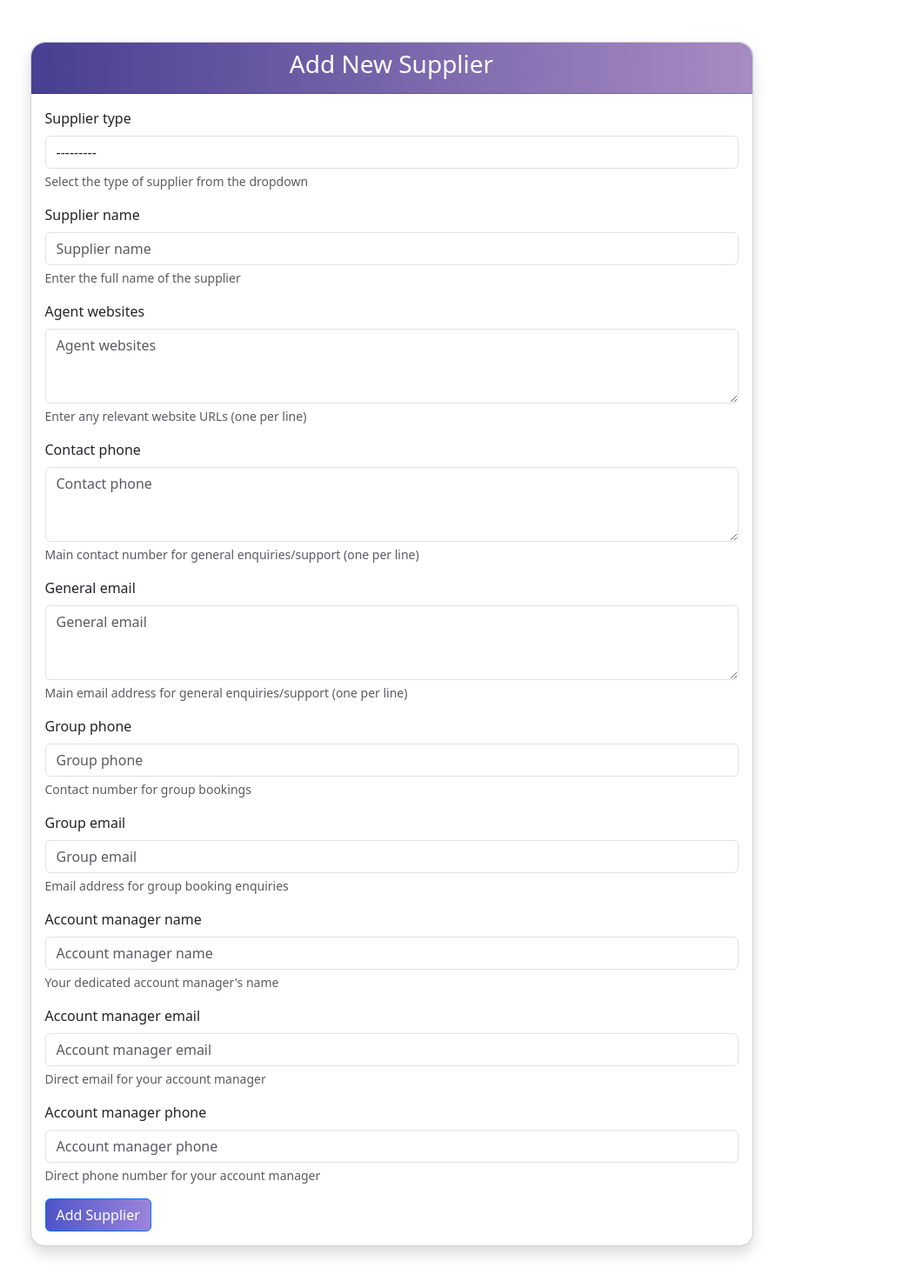
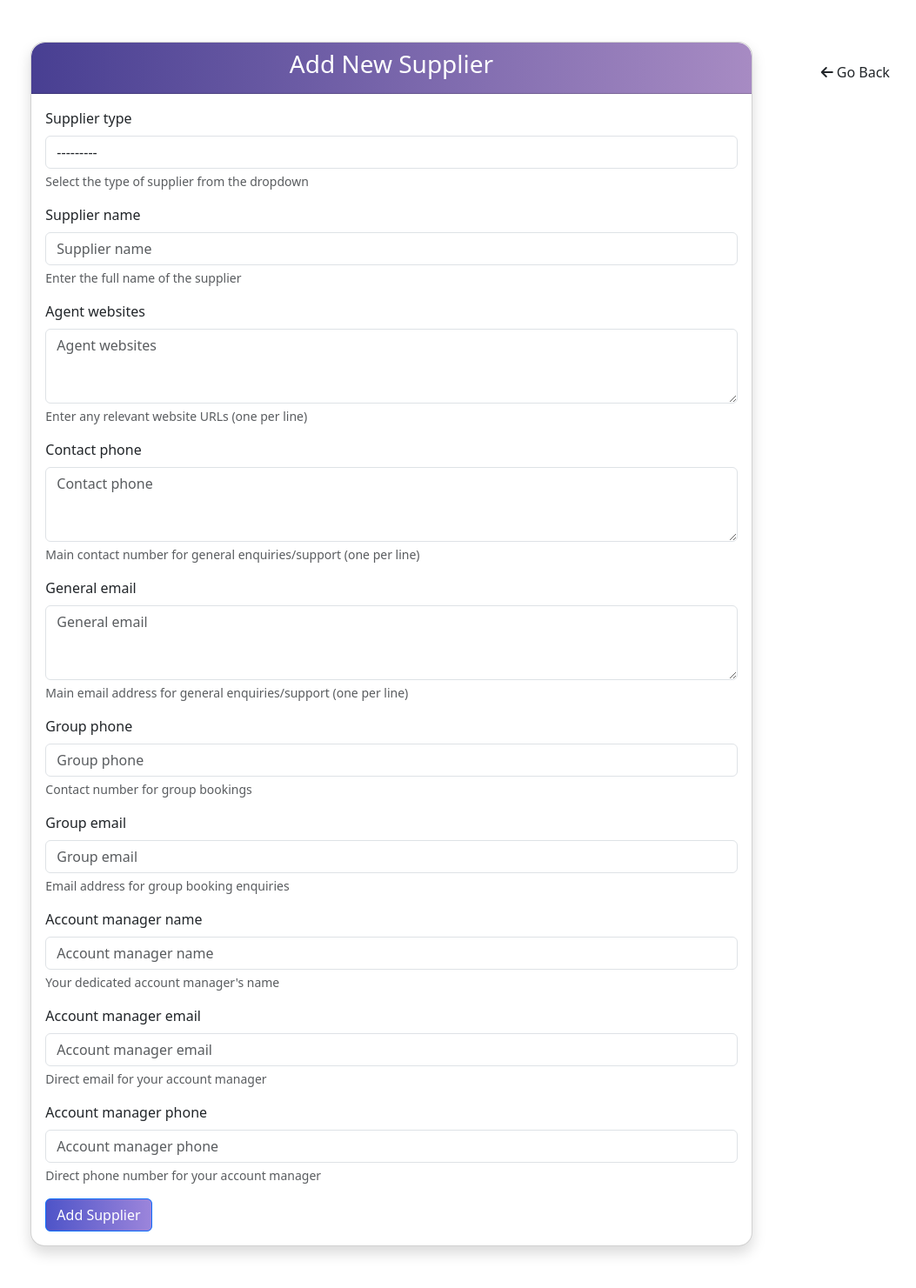
Before and after one commit to Ty-Thetravelguy/hub.easyavenues_v2, a Django app: page /agent-support/add-agent-supplier/ in a window 1280 px wide. Shown: the part 160-1641 px from the top of the page at 87% size, without its empty margins (190-1243 px from the left). Run offline with Django 5.2, Linux system fonts and the light colour scheme; the visitor is signed in with stand-in values (Sample User, id 1); some libraries are stand-ins or nearby versions; some web fonts are replaced.

Commit message:
Added back button on add_agent_supplier.html

```diff
--- a/agent_support/templates/agent_support/add_agent_supplier.html
+++ b/agent_support/templates/agent_support/add_agent_supplier.html
@@ -3,9 +3,11 @@
 
 {% block content %}
 <div class="container-fluid">
-    <div class="container">
-        <div class="row justify-content-center mt-5 mb-5">
-            <div class="col-md-9">
+
+        <div class="row mt-5 mb-5">
+            <!-- Center column with form -->
+            <div class="col-md-2"></div>
+            <div class="col-md-8 mx-auto">  <!-- Added mx-auto here -->
                 <div class="card shadow">
                     <div class="card-header text-center bg-gradient-blue-purple">
                         <h3 class="text-color-white">Add New Supplier</h3>
@@ -34,7 +36,17 @@
                     </div>
                 </div>
             </div>
+
+            <!-- Back button in fixed position -->
+
+            <div class="col-md-2">
+                <div class="sticky-top pt-3 text-center"> <!-- Add specific top position -->
+                    <a href="{% url 'agent_support:agent_support_view' %}" class="btn btn-special btn-md">
+                        <i class="fas fa-arrow-left me-1"></i>Go Back
+                    </a>
+                </div>
+            </div>
         </div>
-    </div>
+
 </div>
 {% endblock %}
```
